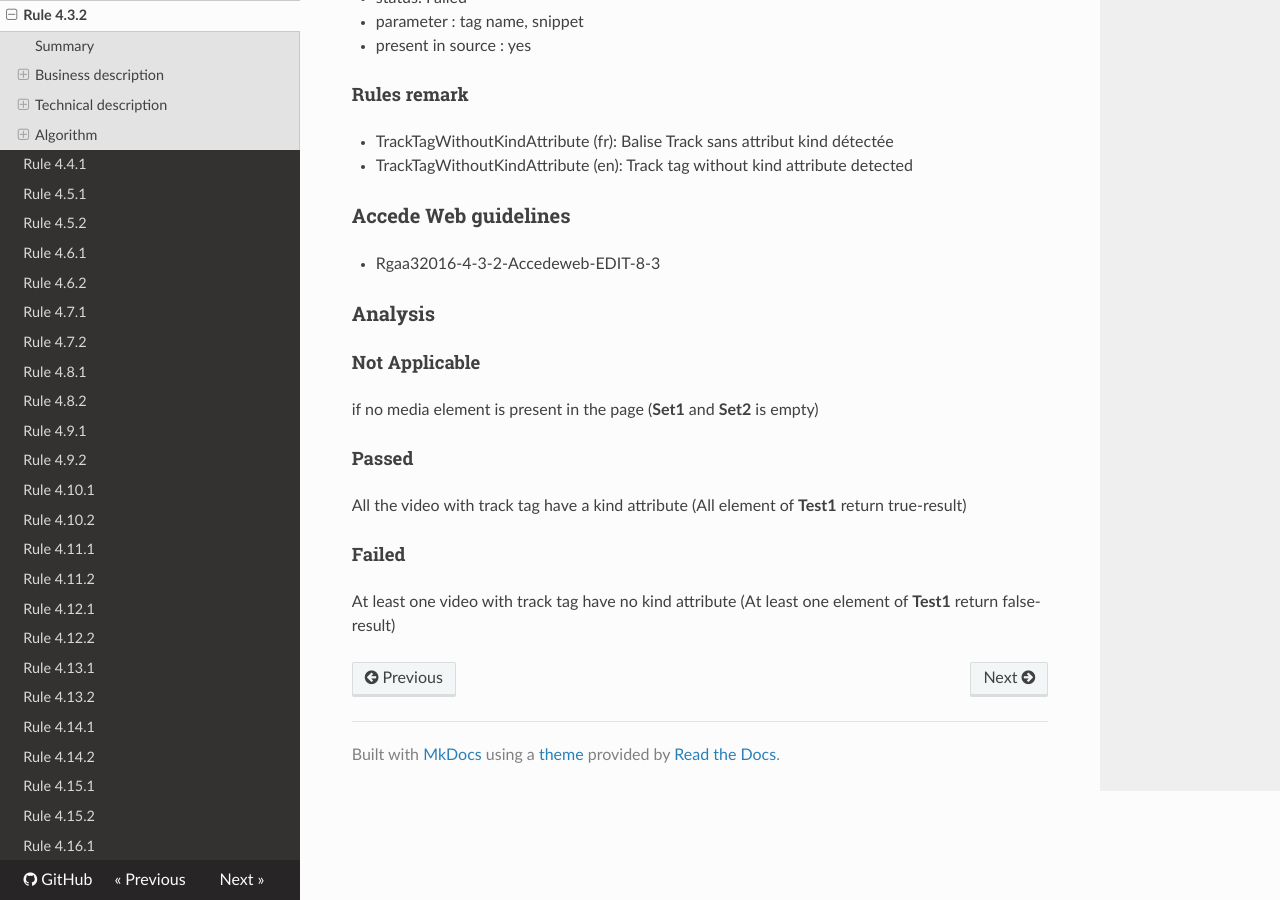
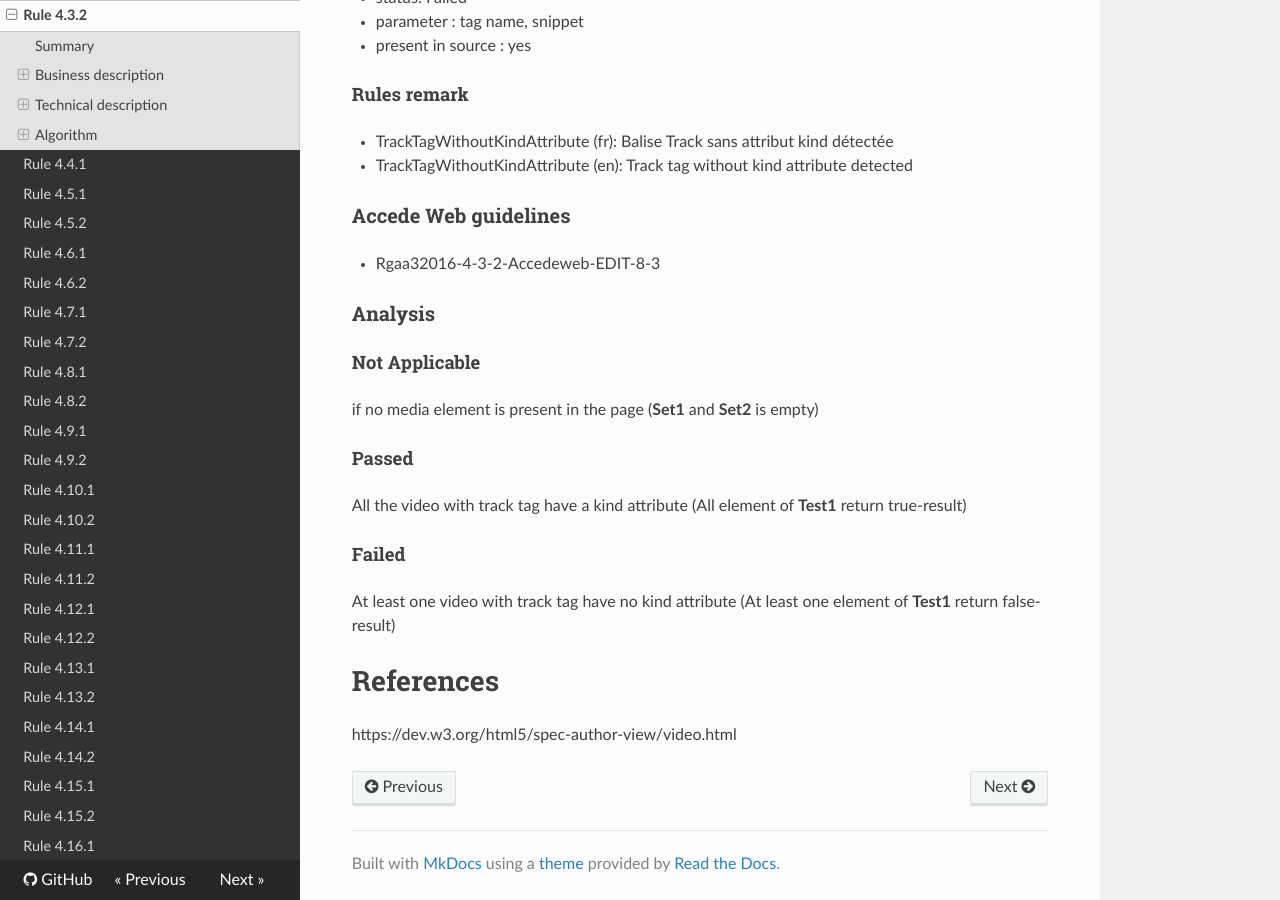
Before and after one commit to Tanaguru/RGAA3-2016, an MkDocs documentation site: the page built from docs/Rule-4-3-2.md, in a window 1280 px wide and 900 px high, scrolled down 1664 px. Built offline with MkDocs 1.6.1, drawn with Linux system fonts in a browser that asks for light colours; nearby versions of some CDN libraries; old or Windows-style settings are respelled for this version of MkDocs.

Commit message:
Update Rule-4-3-2.md

```diff
--- a/docs/Rule-4-3-2.md
+++ b/docs/Rule-4-3-2.md
@@ -85,3 +85,6 @@ All the video with track tag have a kind attribute (All element of **Test1** ret
 #### Failed
 
 At least one video with track tag have no kind attribute (At least one element of **Test1** return false-result)
+
+#References
+https://dev.w3.org/html5/spec-author-view/video.html
```
